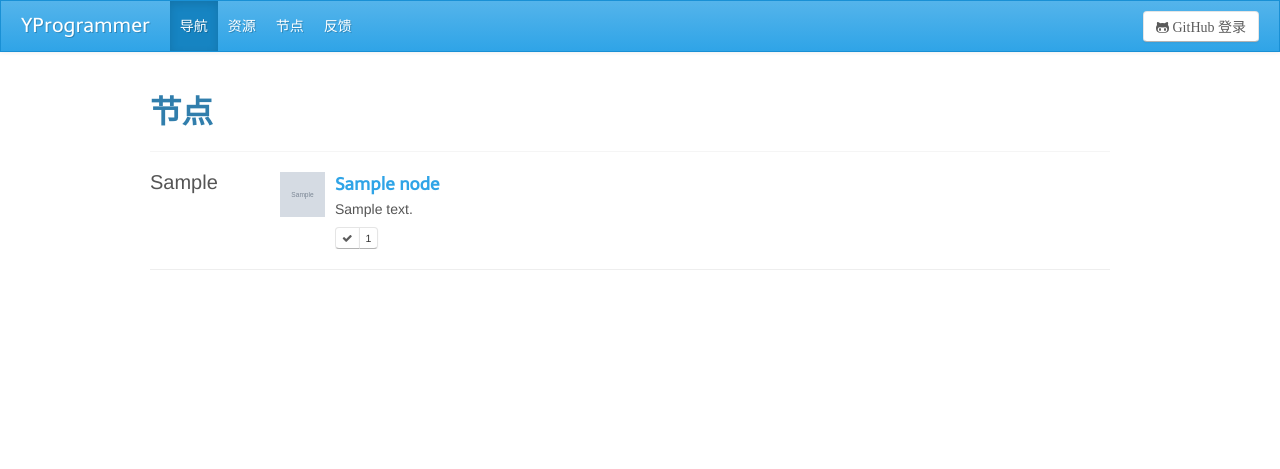
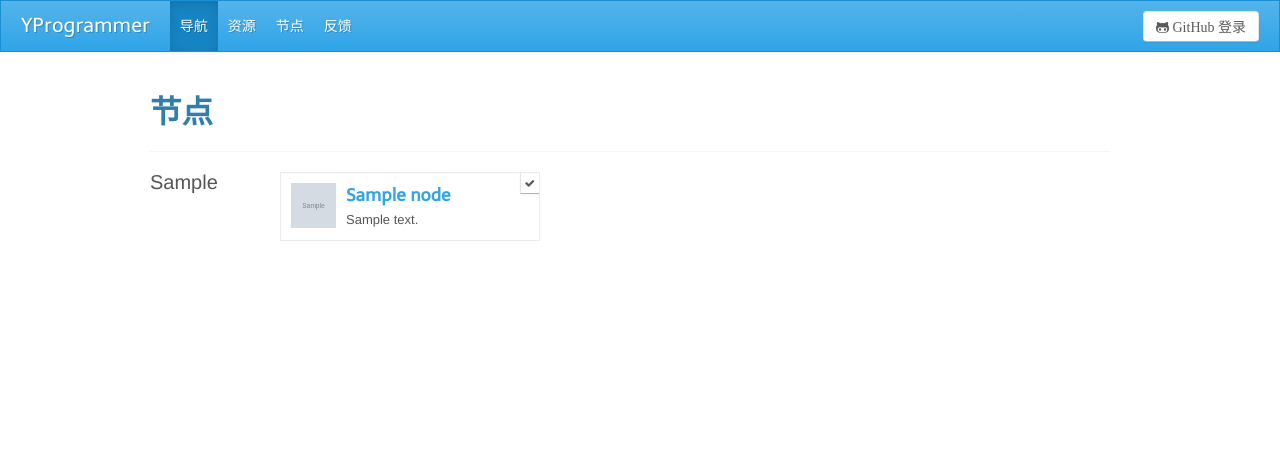
Before and after one commit to hustlzp/yprogrammer, a Django app: page /nodes/all/ in a window 1280 px wide. Shown: the top 469 px of the page. Run offline with Django 3.2, Linux system fonts and the light colour scheme; tables that the repository leaves empty hold one stand-in row (values such as "Sample post"); grey boxes marked "Sample" are stand-in pictures.

Commit message:
rewrite the style of nodes

```diff
--- a/resources/static/resources/css/page.css
+++ b/resources/static/resources/css/page.css
@@ -23,9 +23,10 @@ body #footer .container #links{float:right;margin:0;list-style-type:none;}body #
 #page-nodes .node-item h4{font-weight:normal;margin-bottom:8px;}
 #page-nodes .node-item .node-image{width:50px;height:50px;margin-right:2px;}
 #page-nodes .node-item .node-desc{margin-bottom:10px;}
-#page-all-nodes #all-nodes .node-type-item{border-bottom:1px solid #eee;margin-bottom:20px;}#page-all-nodes #all-nodes .node-type-item .node-type{font-size:20px;margin-bottom:15px;width:130px;float:left;}
-#page-all-nodes #all-nodes .node-type-item ul{width:810px;margin:0;float:left;list-style-type:none;font-size:0px;}#page-all-nodes #all-nodes .node-type-item ul li{display:inline-block;vertical-align:top;padding:0 15px 20px 0;margin:0;box-sizing:border-box;width:270px;font-size:14px;}#page-all-nodes #all-nodes .node-type-item ul li .media-body{margin-top:2px;}#page-all-nodes #all-nodes .node-type-item ul li .media-body .node-desc{margin-bottom:8px;}
+#page-all-nodes #all-nodes .node-type-item{margin-bottom:20px;}#page-all-nodes #all-nodes .node-type-item .node-type{font-size:20px;margin-bottom:15px;width:130px;float:left;}
+#page-all-nodes #all-nodes .node-type-item ul{width:830px;margin:0;float:left;list-style-type:none;font-size:0px;}#page-all-nodes #all-nodes .node-type-item ul li{display:inline-block;vertical-align:top;padding:10px 15px 10px 10px;margin:0 15px 15px 0;box-sizing:border-box;width:260px;font-size:14px;position:relative;border:1px solid #eaeaea;}#page-all-nodes #all-nodes .node-type-item ul li .media-body{margin-top:2px;}#page-all-nodes #all-nodes .node-type-item ul li .media-body .node-desc{margin-bottom:0;font-size:13px;}
 #page-all-nodes #all-nodes .node-type-item ul li img{width:45px;height:45px;}
+#page-all-nodes #all-nodes .node-type-item ul li .btn-group{position:absolute;display:inline-block;font-size:0;white-space:nowrap;vertical-align:middle;top:-1px;right:-1px;}#page-all-nodes #all-nodes .node-type-item ul li .btn-group .btn{padding:0 4px;border-radius:0;}
 #page-node .node-desc{font-size:18px;margin-bottom:5px;}
 #page-node .node-image{height:60px;}
 #page-node .display-mode{margin-bottom:22px;}
--- a/resources/static/resources/css/page.less
+++ b/resources/static/resources/css/page.less
@@ -197,7 +197,6 @@ body{
 #page-all-nodes{
     #all-nodes{
         .node-type-item{
-            border-bottom: 1px solid #eee;
             margin-bottom: 20px;
 
             .node-type{
@@ -208,7 +207,7 @@ body{
             }
 
             ul{
-                width: 810px;
+                width: 830px;
                 margin: 0;
                 float: left;
                 list-style-type: none;
@@ -217,23 +216,41 @@ body{
                 li{
                     display: inline-block;
                     vertical-align: top;
-                    padding: 0 15px 20px 0;
-                    margin: 0;
+                    padding: 10px 15px 10px 10px;
+                    margin: 0 15px 15px 0;
                     box-sizing: border-box;
-                    width: 270px;
+                    width: 260px;
                     font-size: 14px;
+                    position: relative;
+                    border: 1px solid #eaeaea;
 
                     .media-body{
                         margin-top: 2px;
 
                         .node-desc{
-                            margin-bottom: 8px;
+                            margin-bottom: 0;
+                            font-size: 13px;
                         }
                     }
 
                     img{
                         width: 45px;
                         height: 45px;
+                    }
+
+                    .btn-group{
+                        position: absolute;
+                        display: inline-block;
+                        font-size: 0;
+                        white-space: nowrap;
+                        vertical-align: middle;
+                        top: -1px;
+                        right: -1px;
+
+                        .btn{
+                            padding: 0 4px;
+                            border-radius: 0;
+                        }
                     }
                 }
             }
--- a/resources/templates/resources/all_nodes.html
+++ b/resources/templates/resources/all_nodes.html
@@ -33,7 +33,7 @@
                            {% else %}
                            <a class="btn btn-mini" title='关注' href="{% url 'follow_node' n.id %}"><i class='icon-ok'></i></a>
                            {% endif %}
-                           <a class='btn btn-mini'>{{ n.follow_count }}</a>
+                           <!-- <a class='btn btn-mini'>{{ n.follow_count }}</a> -->
                         </div>
                      </div>
                   </li>
--- a/resources/templates/resources/node.html
+++ b/resources/templates/resources/node.html
@@ -50,12 +50,6 @@ $(function(){
                <a class="btn btn-mini" href="{% url 'collect_resource' r.id %}">收藏</a>
                {% endif %}
                <a class='btn btn-mini'>{{ r.collect_count }}</a>
-<!--                {% if r.is_collected %}
-               <a class="btn btn-mini btn-primary" href="{% url 'discollect_resource' r.id %}"><i class='icon-heart'></i></a>
-               {% else %}
-               <a class="btn btn-mini" href="{% url 'collect_resource' r.id %}"><i class='icon-heart-empty'></i></a>
-               {% endif %}
-               <a class='btn btn-mini'>{{ r.collect_count }}</a> -->
             </div>
          </div>
          {% endfor %}
--- a/resources/templates/resources/resource.html
+++ b/resources/templates/resources/resource.html
@@ -18,10 +18,10 @@ $(function(){
 <div class="row">
    <div class="span8">
       <div class="page-header">
-         <h2>{{ resource.title }} <sup><span class='label label-warning'>{{ resource.type }}</span></sup></h2>
-
+         <h2>
+            {{ resource.title }} <sup><span class='label label-warning'>{{ resource.type.type }}</span></sup>
+         </h2>
          <p>{{ resource.desc }}</p>
-
          <div>
             By <a href="{% url 'user' resource.creator.name %}">{{ resource.creator.name }}</a>
             <span class='divider'></span>
--- a/resources/templates/resources/resources.html
+++ b/resources/templates/resources/resources.html
@@ -23,7 +23,7 @@
          <div class='res-extra-info'>
             <i class='icon-user'></i> <a href="{% url 'user' r.creator.name %}">{{ r.creator.name }}</a>
             <span class='divider'></span>
-            <a href="{% url 'node' r.node.id %}" title='节点：{{ r.node.title }}'>{{ r.node.title }}</a> / <span title='类型：{{ r.type }}'>{{ r.type }}</span>
+            <a href="{% url 'node' r.node.id %}" title='节点：{{ r.node.title }}'>{{ r.node.title }}</a> / <span title='类型：{{ r.type }}'>{{ r.type.type }}</span>
             <span class='divider'></span>
             <span class='res-time'>{{ r.create_time }}</span>
          </div>
--- a/users/templates/users/nav.html
+++ b/users/templates/users/nav.html
@@ -59,8 +59,8 @@ $(function(){
       <ul class='res-list'>
          {% for r in n.resources %}
          <li class='r-item' data-order='{{ r.order }}'>
-            <a href='{{ r.resource.url }}' title=' {{ r.resource.type }} / {{ r.resource.title }}' target='_blank'><img class='r-favicon' src="http://g.etfv.co/{{ r.resource.url }}"></a>
-            <a href='{{ r.resource.url }}' title='{{ r.resource.type }} / {{ r.resource.title }}' target='_blank'>{{ r.resource.title|truncatechars:12 }}</a>
+            <a href='{{ r.resource.url }}' title=' {{ r.resource.type.type }} / {{ r.resource.title }}' target='_blank'><img class='r-favicon' src="http://g.etfv.co/{{ r.resource.url }}"></a>
+            <a href='{{ r.resource.url }}' title='{{ r.resource.type.type }} / {{ r.resource.title }}' target='_blank'>{{ r.resource.title|truncatechars:12 }}</a>
          </li>
          {% endfor %}
       </ul>
```
Also changed, not shown: 1 other file.
